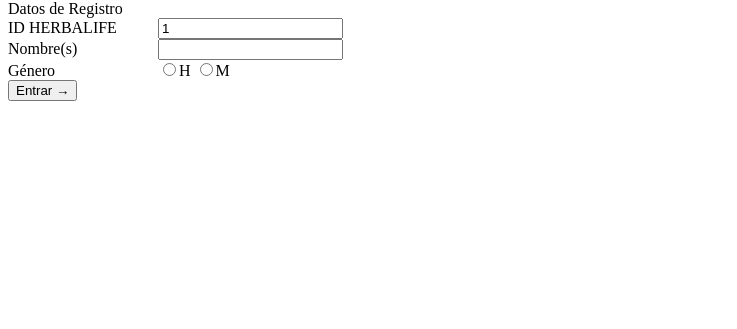
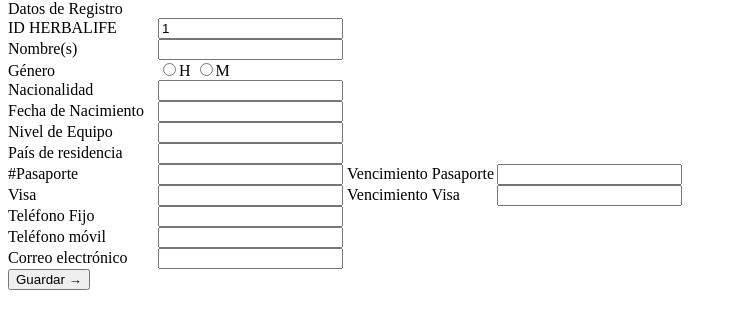
Before and after one commit to urzuae/hl-dangerzone, a PHP site: page /formulario.php?id_herbalife=1 in a window 1280 px wide. Shown: the part 144-473 px from the top of the page, without its empty margins (0-737 px from the left). Run offline with PHP 8.4, Linux system fonts and the light colour scheme.

Commit message:
Fill missing fields for registration

```diff
--- a/formulario.php
+++ b/formulario.php
@@ -1,6 +1,7 @@
 <!DOCTYPE html>
 <html>
   <head>
+    <meta charset="utf-8">
     <link rel="stylesheet" href="statics/css/general.css" type="text/css" />
   </head>
   <body>
@@ -20,8 +21,37 @@
         </div>
         <div>
           <label for="gender">Género</label><input type="radio" name="gender" value="1" />H <input type="radio" name="gender" value="2" />M
-
-        <div><input type="submit" value="Entrar &rarr;"></div>
+        </div>
+        <div>
+          <label for="nationality">Nacionalidad</label><input type="text" name="nationality" value="" id="nationality" />
+        </div>
+        <div>
+          <label for="date_birth">Fecha de Nacimiento</label><input type="text" name="date_birth" value="" id="date_birth" />
+        </div>
+        <div>
+          <label for="team_level">Nivel de Equipo</label><input type="text" name="team_level" value="" id="team_level" />
+        </div>
+        <div>
+          <label for="residence_country">País de residencia</label><input type="text" name="residence_country" value="" id="residence_country" />
+        </div>
+        <div>
+          <label for="passport">#Pasaporte</label><input type="text" name="passport" value="" id="passport" />
+          <label for="passport_due_date">Vencimiento Pasaporte</label><input type="text" name="passport_due_date" value="" id="passport_due_date" />
+        </div>
+        <div>
+          <label for="visa">Visa</label><input type="text" name="visa" value="" id="visa" />
+          <label for="visa_due_date">Vencimiento Visa</label><input type="text" name="visa_due_date" value="" id="visa_due_date" />
+        </div>
+        <div>
+          <label for="telephone">Teléfono Fijo</label><input type="text" name="telephone" value="" id="telephone" />
+        </div>
+        <div>
+          <label for="mobile_number">Teléfono móvil</label><input type="text" name="mobile_number" value="" id="mobile_number" />
+        </div>
+        <div>
+          <label for="email">Correo electrónico</label><input type="text" name="email" value="" id="email" />
+        </div>
+        <div><input type="submit" value="Guardar &rarr;"></div>
       </form>
     </section>
   </body>
--- a/index.html
+++ b/index.html
@@ -1,6 +1,7 @@
 <!DOCTYPE html>
 <html>
   <head>
+    <meta charset="utf-8">
     <link rel="stylesheet" href="statics/css/general.css" type="text/css" />
   </head>
   <body>
```
